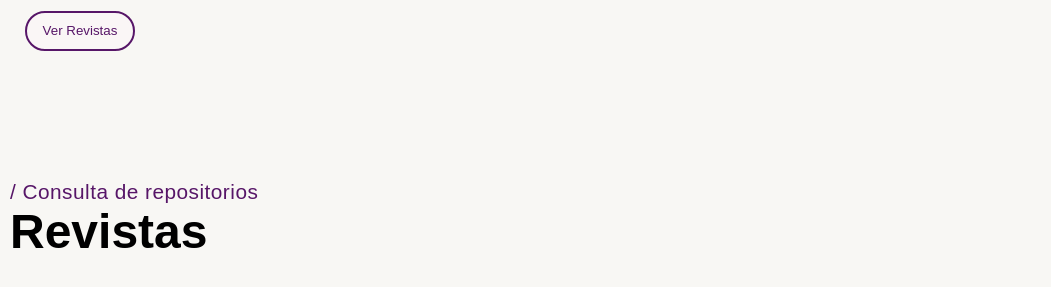
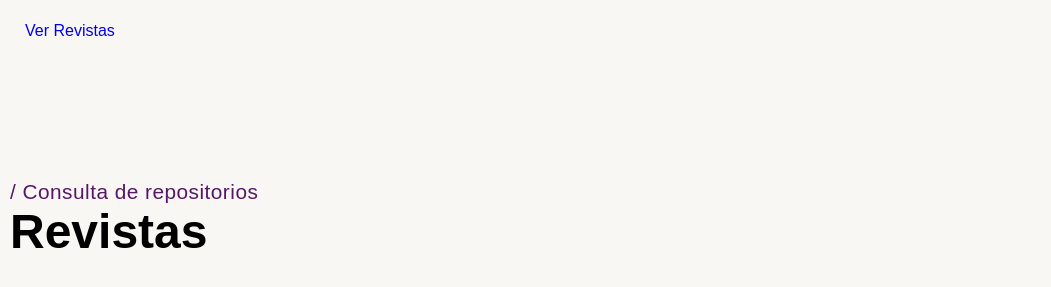
Before and after one commit to HyAUNLa/patrimonio-y-cultura-grafica-argentina, a plain HTML site: page index.html in a window 1280 px wide. Shown: the part 517-804 px from the top of the page, without its empty margins (0-1051 px from the left). Drawn offline with Linux system fonts and the light colour scheme; a web font is replaced by a local one.

Commit message:
agrego link arevistas en index

```diff
--- a/index.html
+++ b/index.html
@@ -44,7 +44,7 @@
             Argentina Gráfica y la revalorización de la memoria gráfica para una
             historia del diseño en Argentina.
           </p>
-          <button>Ver Revistas</button>
+          <a href="./pages/revistas.html">Ver Revistas</a>
         </section>
       </div>
       <section id="revistas" class="limit-width-container">
```
